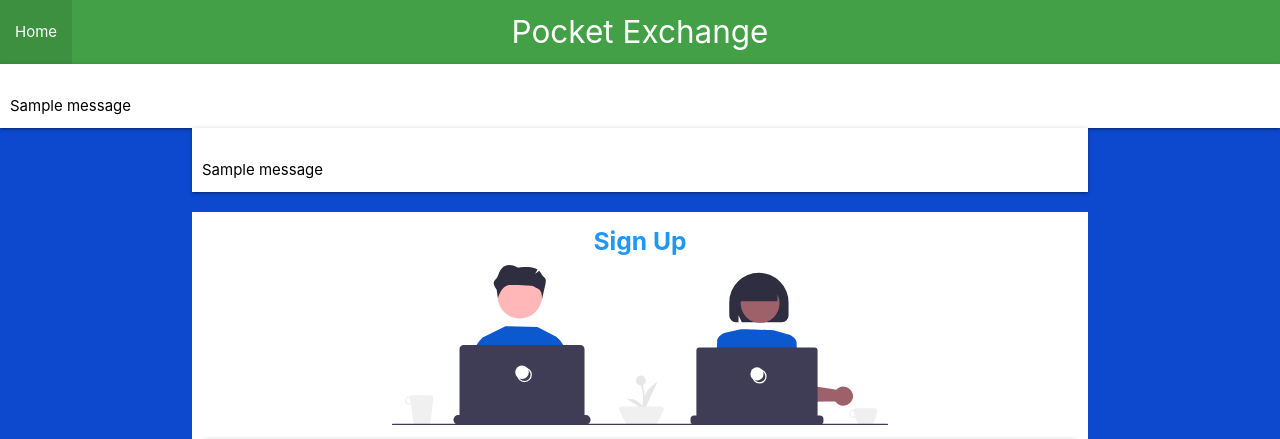
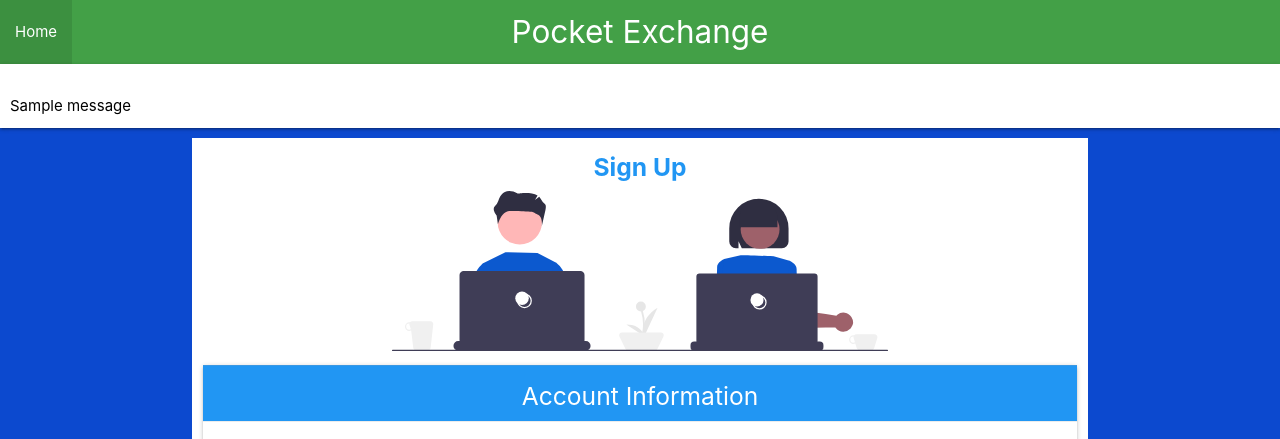
Before and after one commit to TriniWeb-Pirates/Pocket_Exchange_App, a Flask app: page /sign in a window 1280 px wide. Shown: the top 439 px of the page. Run offline with Flask 3, Linux system fonts and the light colour scheme; tables that the repository leaves empty hold one stand-in row (values such as "Sample post"); one stand-in notice (Sample message) is shown.

Commit message:
duplicate username fix

```diff
--- a/App/templates/signup.html
+++ b/App/templates/signup.html
@@ -6,19 +6,6 @@
 
 {% block content %}
 
-{% with messages = get_flashed_messages() %}
-      {% if messages %}
-      <nav class="white black-text" style="padding: 10px">
-        <div class="nav-wrapper">
-            <ul class="flashes">
-            {% for message in messages %}
-              <li>{{ message }}</li>
-            {% endfor %}
-            </ul>
-        </div>
-      </nav>
-      {% endif %}
-    {% endwith %}
 
 <style>
 
```
Also changed, not shown: App/templates/LoginPage.html (+1 -13 lines).
